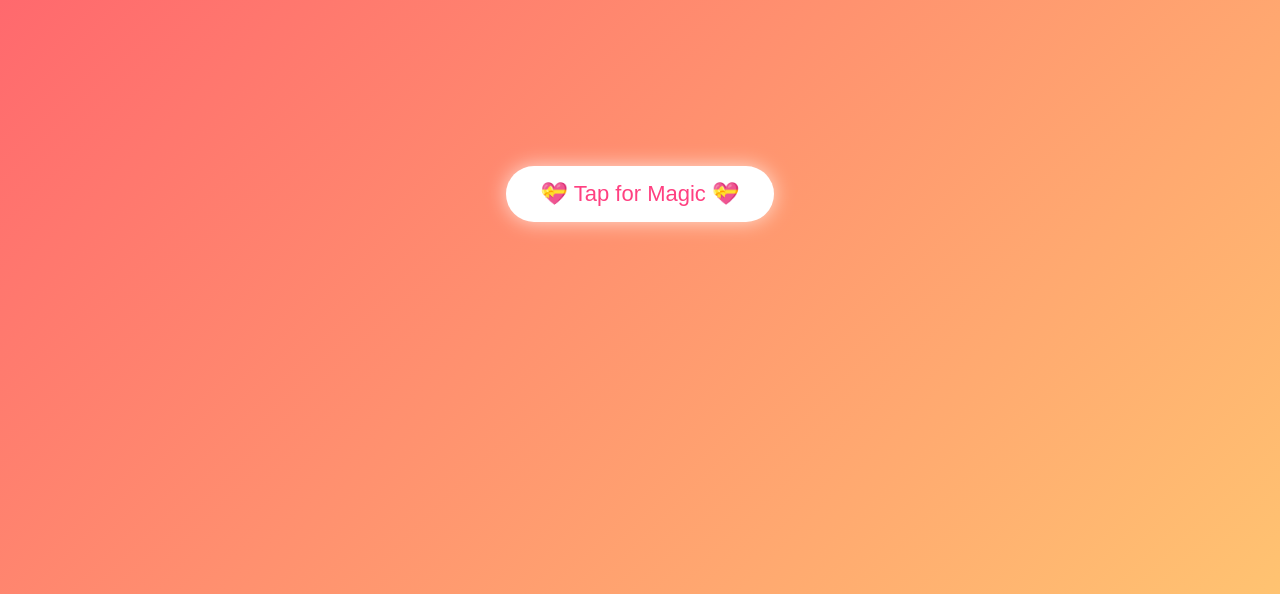
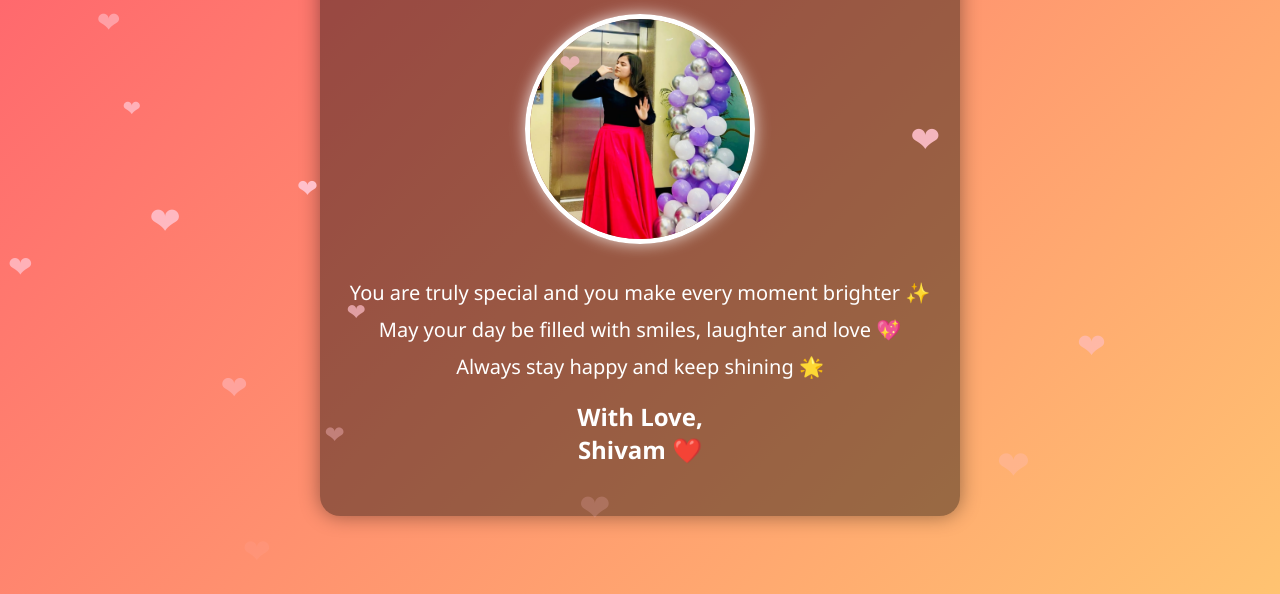
Before and after one commit to shivamin06-sys/Birthday, a plain HTML site: page index.html in a window 1280 px wide. Shown: the part 206-800 px from the top of the page. Drawn offline with Linux system fonts and the light colour scheme.

Commit message:
Update index.html

```diff
--- a/index.html
+++ b/index.html
@@ -2,7 +2,7 @@
 <html lang="en">
 <head>
 <meta charset="UTF-8">
-<title>Happy Birthday Priya 💖</title>
+<title>Happy Birthday Priya 🎉</title>
 
 <style>
 body{
@@ -18,75 +18,81 @@ color:white;
 text-align:center;
 }
 
-button{
-padding:15px 35px;
-font-size:22px;
-border:none;
-border-radius:40px;
-background:#fff;
-color:#ff4081;
-cursor:pointer;
-box-shadow:0 0 20px rgba(255,255,255,0.7);
+.container{
+background:rgba(0,0,0,0.4);
+padding:30px;
+border-radius:20px;
+box-shadow:0 0 20px rgba(0,0,0,0.4);
+animation:fadeIn 2s;
 }
 
-#content{
-display:none;
-animation:fadeIn 2s ease forwards;
+@keyframes fadeIn{
+from{opacity:0;transform:scale(0.8);}
+to{opacity:1;transform:scale(1);}
 }
 
 h1{
-font-size:3rem;
+font-size:40px;
+margin-bottom:10px;
 }
 
 p{
-font-size:1.4rem;
+font-size:20px;
+margin:10px 0;
 }
 
-@keyframes fadeIn{
-from{opacity:0; transform:scale(0.6);}
-to{opacity:1; transform:scale(1);}
+.photo{
+width:220px;
+height:220px;
+object-fit:cover;
+border-radius:50%;
+border:5px solid white;
+margin:20px 0;
+box-shadow:0 0 15px rgba(255,255,255,0.8);
 }
 
 .heart{
 position:absolute;
-font-size:24px;
-animation:float 6s linear infinite;
+font-size:20px;
+color:pink;
+animation:floatUp 6s linear infinite;
 }
 
-@keyframes float{
-from{transform:translateY(100vh); opacity:1;}
-to{transform:translateY(-10vh); opacity:0;}
+@keyframes floatUp{
+0%{bottom:-20px;opacity:0;}
+50%{opacity:1;}
+100%{bottom:100vh;opacity:0;}
 }
 </style>
 </head>
 
 <body>
 
-<button onclick="startMagic()">💝 Tap for Magic 💝</button>
+<div class="container">
+<h1>Happy Birthday Priya 🎂</h1>
 
-<div id="content">
-<h1>🎂 Happy Birthday Priya (Kaju) 🎉</h1>
-<p>You make everything more beautiful just by being you ✨</p>
-<p>Keep smiling, it suits you the most 😊</p>
-<p>With love ❤️ — Shivam</p>
+<img src="Priya.jpeg" class="photo">
+
+<p>You are truly special and you make every moment brighter ✨</p>
+<p>May your day be filled with smiles, laughter and love 💖</p>
+<p>Always stay happy and keep shining 🌟</p>
+
+<h2>With Love,<br>Shivam ❤️</h2>
 </div>
 
 <script>
-function startMagic(){
-document.querySelector("button").style.display="none";
-document.getElementById("content").style.display="block";
-
-setInterval(()=>{
-let heart=document.createElement("div");
+function createHeart(){
+const heart=document.createElement("div");
 heart.className="heart";
-heart.innerHTML="❤️";
+heart.innerHTML="❤";
 heart.style.left=Math.random()*100+"vw";
-heart.style.fontSize=(20+Math.random()*30)+"px";
+heart.style.fontSize=(20+Math.random()*20)+"px";
 document.body.appendChild(heart);
 
-setTimeout(()=>{heart.remove()},6000);
-},200);
+setTimeout(()=>{heart.remove();},6000);
 }
+
+setInterval(createHeart,300);
 </script>
 
 </body>
```
